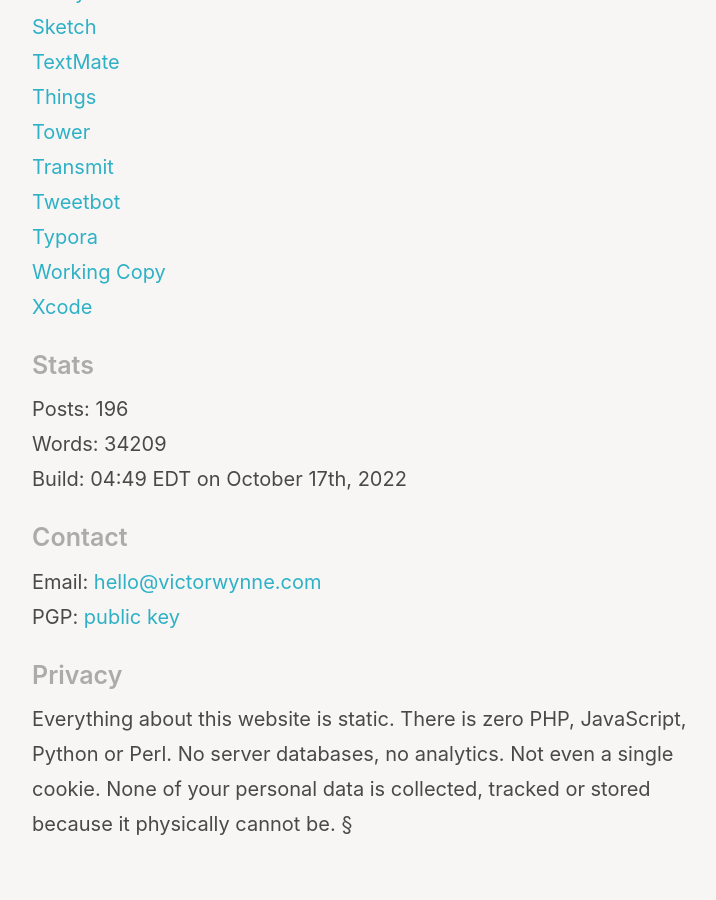
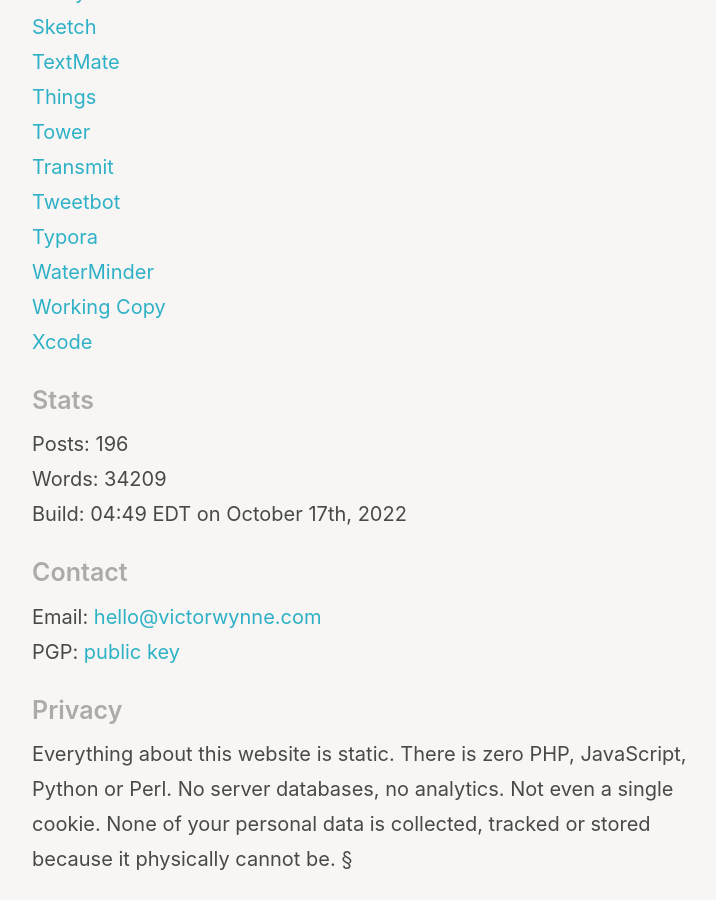
Before and after one commit to wertercatt/tooters, a Jekyll site: the page built from colophon.md, in a window 1280 px wide and 900 px high, scrolled down 2092 px. Shown: the whole window, without its empty margins (258-974 px from the left). Built offline with Jekyll 4.4.1, drawn with Linux system fonts in a browser that asks for light colours.

Commit message:
Added WaterMinder to the software list on colophon

```diff
--- a/colophon.md
+++ b/colophon.md
@@ -76,6 +76,7 @@
 [Transmit](https://panic.com/transmit)<br>
 [Tweetbot](https://tapbots.com/tweetbot/mac)<br>
 [Typora](https://typora.io)<br>
+[WaterMinder](https://waterminder.com)<br>
 [Working Copy](https://workingcopyapp.com)<br>
 [Xcode](https://developer.apple.com/xcode)
 
```
